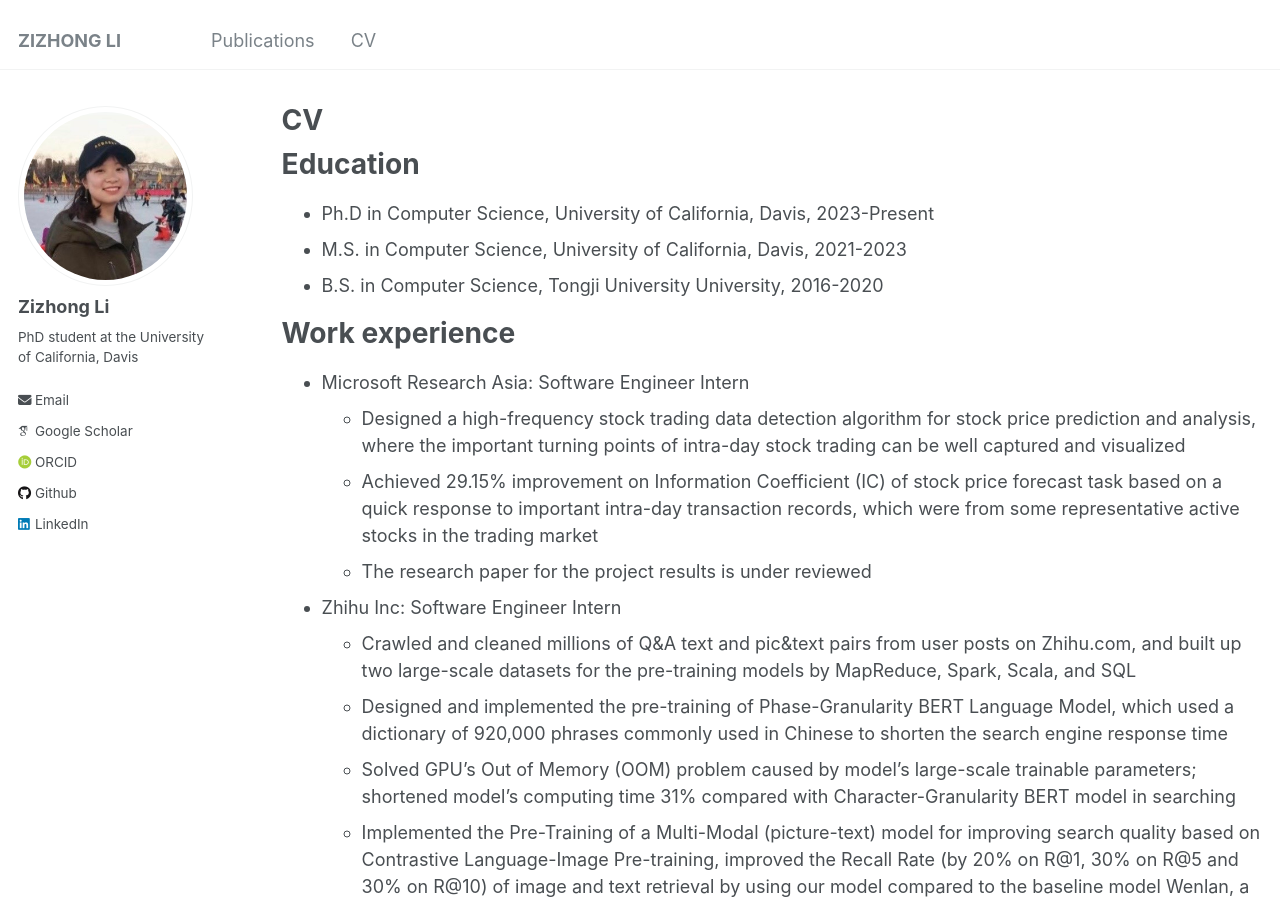
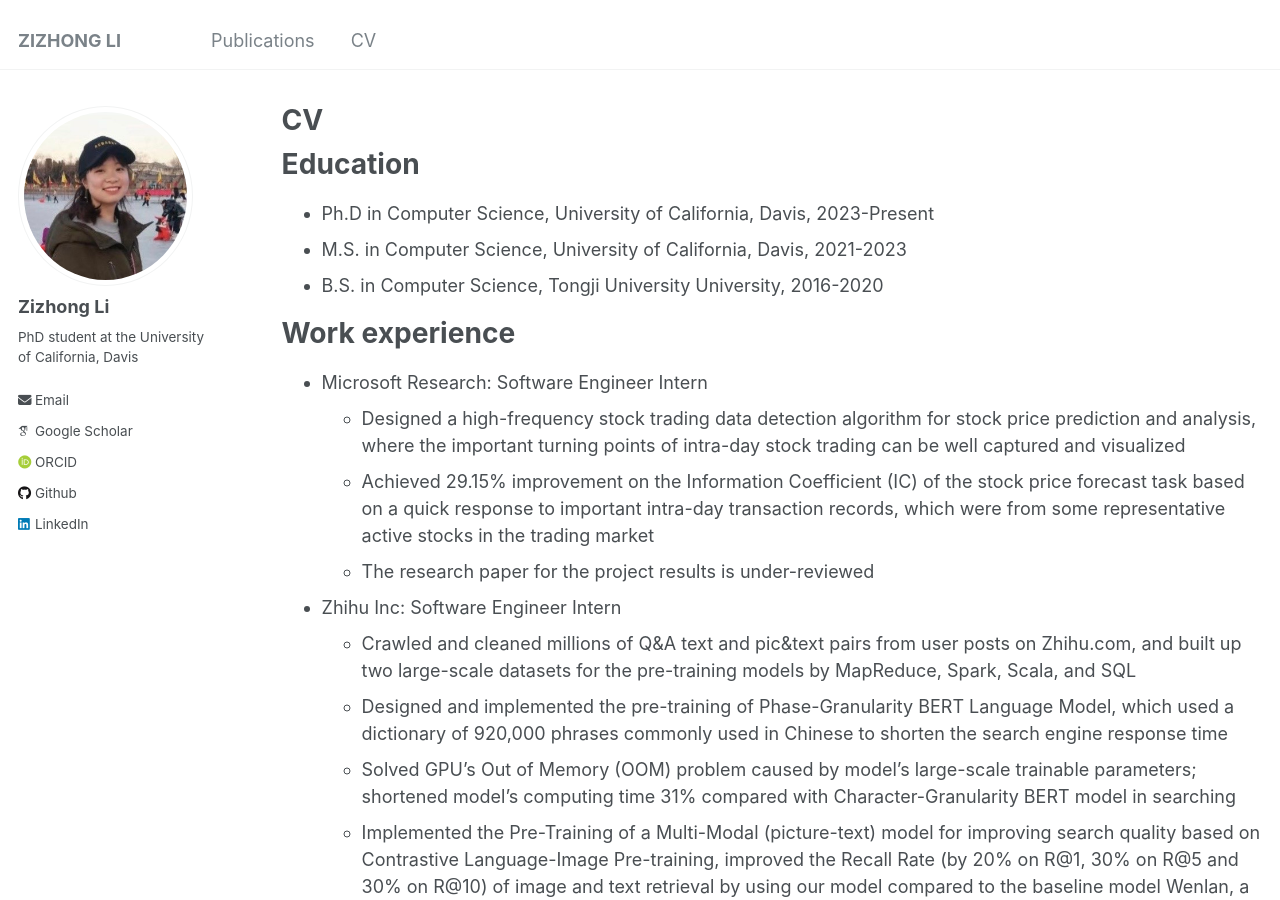
Before and after one commit to lizizhong/lizizhong.github.io, a Jekyll site: the page built from _pages/cv.md, in a window 1280 px wide and 900 px high. Built offline with Jekyll 4.4.1, drawn with Linux system fonts in a browser that asks for light colours; some web fonts are replaced.

Commit message:
Update cv.md

```diff
--- a/_pages/cv.md
+++ b/_pages/cv.md
@@ -17,10 +17,10 @@ Education
 
 Work experience
 ======
-* Microsoft Research Asia: Software Engineer Intern
+* Microsoft Research: Software Engineer Intern
   * Designed a high-frequency stock trading data detection algorithm for stock price prediction and analysis, where the important turning points of intra-day stock trading can be well captured and visualized
-  * Achieved 29.15% improvement on Information Coefficient (IC) of stock price forecast task based on a quick response to important intra-day transaction records, which were from some representative active stocks in the trading market
-  * The research paper for the project results is under reviewed
+  * Achieved 29.15% improvement on the Information Coefficient (IC) of the stock price forecast task based on a quick response to important intra-day transaction records, which were from some representative active stocks in the trading market
+  * The research paper for the project results is under-reviewed
 
 * Zhihu Inc: Software Engineer Intern
   * Crawled and cleaned millions of Q&A text and pic&text pairs from user posts on Zhihu.com, and built up two large-scale datasets for the pre-training models by MapReduce, Spark, Scala, and SQL
```
